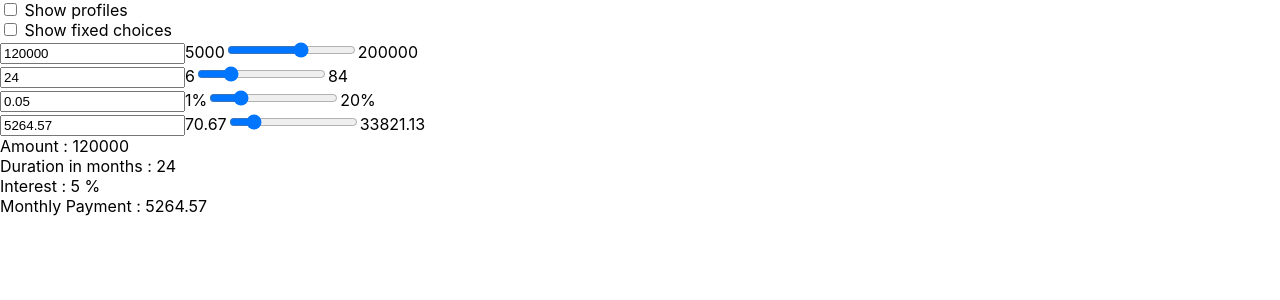
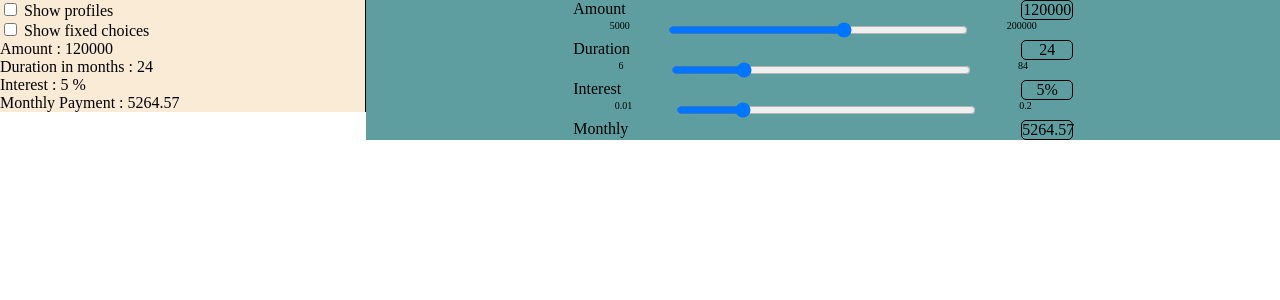
Before and after one commit to Maxdars/loan_simulator, a React (Create React App) app: page / in a window 1280 px wide. Shown: the top 300 px of the page. Built offline with nearby package versions, Linux system fonts and the light colour scheme.

Commit message:
WP: layout

```diff
--- a/src/App.css
+++ b/src/App.css
@@ -1,38 +1,57 @@
-.App {
-  text-align: center;
+.app-container {
+  display: flex;
+  /* text-align: start; */
+  /* align-items: stretch; */
+  justify-content: space-around;
 }
 
-.App-logo {
-  height: 40vmin;
-  pointer-events: none;
+.left_side_bar {
+  background-color: antiquewhite;
+  display: inline-block;
+  border-right: solid 1px ;
+  width: 40%;
+  height: 100%;
 }
 
-@media (prefers-reduced-motion: no-preference) {
-  .App-logo {
-    animation: App-logo-spin infinite 20s linear;
-  }
+.simulator_container {
+  width: 100%;
+  height: 100%;
+  background-color: cadetblue;
+  display: flex;
+  flex-direction: column;
+  justify-content: center;
+  align-items: center;
 }
 
-.App-header {
-  background-color: #282c34;
-  min-height: 100vh;
-  display: flex;
-  flex-direction: column;
-  align-items: center;
-  justify-content: center;
-  font-size: calc(10px + 2vmin);
-  color: white;
+.field_container {
+  width: 500px;
 }
 
-.App-link {
-  color: #61dafb;
+.field_container, .element_container {
+  display: block;
 }
 
-@keyframes App-logo-spin {
-  from {
-    transform: rotate(0deg);
-  }
-  to {
-    transform: rotate(360deg);
-  }
+.element_container {
+  display: flex;
+  justify-content: space-between;
 }
+
+.range_container {
+  display: flex;
+  justify-content: space-evenly;
+}
+
+.range_limit {
+  font-size: 10px;
+}
+
+input[type=range] {
+  width: 60%;
+}
+
+.element_value {
+  text-align: center;
+  width:50px;
+  border: solid 1px;
+  border-radius: 5px;
+}
--- a/src/App.js
+++ b/src/App.js
@@ -18,10 +18,12 @@ class App extends Component {
     });
 
     return (
-      <div className="App-container">
-        <OptionsContainer />
-        <SimulatorContainer />
-        <RecapContainer />
+      <div className="app-container">
+        <section className="left_side_bar">
+          <OptionsContainer />
+          <RecapContainer />
+        </section>
+        < SimulatorContainer />
       </div>
     );
   }
--- a/src/components/amount.js
+++ b/src/components/amount.js
@@ -3,13 +3,17 @@ import Range from './range';
 const Amount = (props) => {
     if (props.open_simulator) {
         return (
-            <div className="amount_componenet">
-                <input
+            <div className="field_container">
+                <div className="element_container">
+                    <span className="element_label"> Amount </span>
+                    <span className="element_value"> {props.value} </span>
+                </div>
+
+                {/* <input
                     type = 'text'
                     value = {props.value}
                     onChange = {props.changeAmount}
-                />
-                <span>{props.minValue}</span>
+                /> */}
                 <Range
                     minValue = {props.minValue}
                     maxValue = {props.maxValue}
@@ -17,13 +21,12 @@ const Amount = (props) => {
                     onChange = {props.changeAmount}
                     defaultValue = {props.value}
                 />
-                <span>{props.maxValue}</span>
             </div>
         )
     }
     else {
         return (
-            <div className="amount_componenet">
+            <div className="field_container">
                 { props.fixed_amounts.map((item) =>(
                     <div className='radio-group' key={item}>
                         <input
--- a/src/components/duration.js
+++ b/src/components/duration.js
@@ -3,13 +3,16 @@ import Range from './range';
 const Duration = (props) => {
     if (props.open_simulator) {
         return (
-            <div className="duration_componenet">
-                <input
+            <div className="field_container">
+                <div className="element_container">
+                    <span className="element_label"> Duration </span>
+                    <span className="element_value"> {props.value} </span>
+                </div>
+                {/* <input
                     type = 'text'
                     value = {props.value}
                     onChange = {props.changeDuration}
-                />
-                <span>{props.minValue}</span>
+                /> */}
                 <Range
                     minValue = {props.minValue}
                     maxValue = {props.maxValue}
@@ -17,13 +20,12 @@ const Duration = (props) => {
                     onChange = {props.changeDuration}
                     defaultValue = {props.value}
                 />
-                <span>{props.maxValue}</span>
             </div>
         )
     }
     else {
         return (
-            <div className="duration_component">
+            <div className="field_container">
                 { props.fixed_durations.map((item) => (
                     <div className='radio-group' key={item}>
                         <input
--- a/src/components/interest.js
+++ b/src/components/interest.js
@@ -3,13 +3,16 @@ import Range from './range';
 const Interest = (props) => {
     if (props.open_simulator) {
         return (
-            <div className="interest_component">
-                <input
+            <div className="field_container">
+                <div className="element_container">
+                    <span className="element_label"> Interest </span>
+                    <span className="element_value"> { `${(props.value * 100).toFixed(0)}%` }</span>
+                </div>
+                {/* <input
                     type = 'text'
                     value = {props.value}
                     onChange = {props.changeInterest}
-                />
-                <span>{ `${props.minValue * 100}%` }</span>
+                /> */}
                 <Range
                     minValue = {props.minValue}
                     maxValue = {props.maxValue}
@@ -17,13 +20,12 @@ const Interest = (props) => {
                     onChange = {props.changeInterest}
                     defaultValue = {props.value}
                 />
-                <span>{ `${props.maxValue * 100}%` }</span>
             </div>
         )
     }
     else {
         return (
-            <div className="interest_component">
+            <div className="field_container">
                 { props.fixed_interests.map((item) => (
                     <div className='radio-group' key={item}>
                         <input
--- a/src/components/monthly.js
+++ b/src/components/monthly.js
@@ -2,8 +2,12 @@ import Range from './range';
 
 const Monthly = (props) => {
     return (
-        <div className="monthly_component">
-            <input
+        <div className="field_container">
+            <div className="element_container">
+                <span className="element_label"> Monthly </span>
+                <span className="element_value"> {props.value} </span>
+            </div>
+            {/* <input
                 type = 'text'
                 value = {props.value}
                 onChange = {props.changeMonthly}
@@ -16,7 +20,7 @@ const Monthly = (props) => {
                     onChange = {props.changeMonthly}
                     defaultValue = {props.value}
                 />
-            <span>{props.maxValue}</span>
+            <span>{props.maxValue}</span> */}
         </div>
     )
 }
--- a/src/components/profiles.js
+++ b/src/components/profiles.js
@@ -2,7 +2,7 @@
 
 const Profiles = (props) => {
     return (
-        <div className="profile_component">
+        <div className="field_container">
             <select
                 id = 'profile-select'
                 name = 'profile'
--- a/src/components/range.js
+++ b/src/components/range.js
@@ -1,5 +1,7 @@
 const Range = (props) => {
     return (
+        <div className="range_container">
+            <span className="range_limit">{props.minValue}</span>
             <input
                 type = "range"
                 max = {props.maxValue}
@@ -8,6 +10,9 @@ const Range = (props) => {
                 onChange = {props.onChange}
                 value = {props.defaultValue}
             />
+            <span className="range_limit">{props.maxValue}</span>
+        </div>
+
     )
 }
 
--- a/src/containers/recapContainer.js
+++ b/src/containers/recapContainer.js
@@ -5,7 +5,7 @@ import { connect } from 'react-redux';
 class RecapContainer extends Component {
     render() {
         return (
-            <div>
+            <div className="recap_container">
                 <RecapElement
                     label = 'Amount'
                     value = {this.props.amount}
--- a/src/containers/simulatorContainer.js
+++ b/src/containers/simulatorContainer.js
@@ -11,13 +11,13 @@ import ProfilesContainer from './profilesContainer';
 class SimulatorContainer extends Component {
   render() {
     return (
-      <div className="simulator_container">
+      <section className="simulator_container">
         { this.props.use_profiles ? <ProfilesContainer /> : '' }
         <AmountContainer />
         <DurationContainer />
         <InterestContainer />
         <MonthlyContainer />
-      </div>
+      </section>
     );
   }
 
--- a/src/index.css
+++ b/src/index.css
@@ -1,13 +1,19 @@
+html, body {
+  min-height:100%;
+
+}
 body {
+  height: 100%;
   margin: 0;
-  font-family: -apple-system, BlinkMacSystemFont, 'Segoe UI', 'Roboto', 'Oxygen',
+
+  /* font-family: -apple-system, BlinkMacSystemFont, 'Segoe UI', 'Roboto', 'Oxygen',
     'Ubuntu', 'Cantarell', 'Fira Sans', 'Droid Sans', 'Helvetica Neue',
     sans-serif;
   -webkit-font-smoothing: antialiased;
-  -moz-osx-font-smoothing: grayscale;
+  -moz-osx-font-smoothing: grayscale; */
 }
-
+/*
 code {
   font-family: source-code-pro, Menlo, Monaco, Consolas, 'Courier New',
     monospace;
-}
+} */
```
Lines whose indentation alone changed are shown as unchanged.
